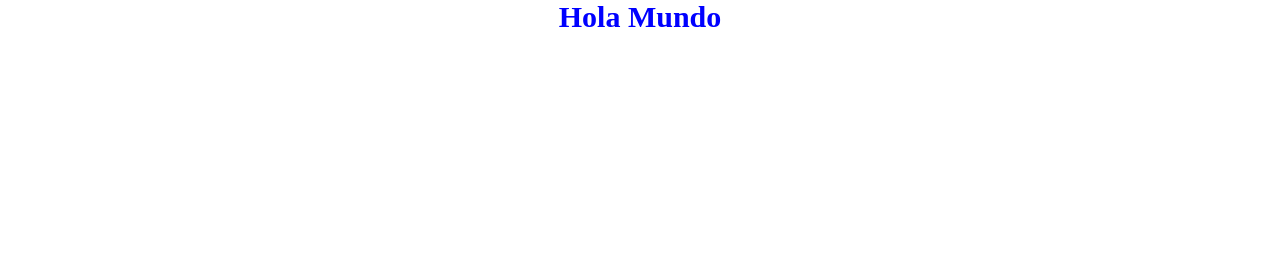
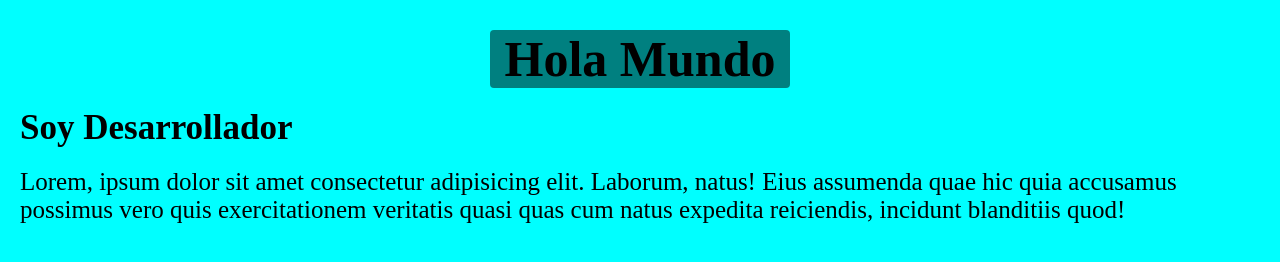
Before and after one commit to andre2308dev/Curso_Git, a plain HTML site: page proyecto-01/index.html in a window 1280 px wide. Drawn offline with Linux system fonts and the light colour scheme.

Commit message:
Agregamos Estilos y Maquetado

```diff
--- a/proyecto-01/index.html
+++ b/proyecto-01/index.html
@@ -8,8 +8,14 @@
     <link rel="stylesheet" href="./styles.css">
 </head>
 <body>
-    <div>
-        <h1 class="title">Hola Mundo</h1>
+    <div class="container_all">
+            <div class="container_title">
+                <h1 class="title">Hola Mundo</h1>
+            </div>
+            <div class="container_description">
+                <h2 class="subtitle">Soy Desarrollador</h2>
+                <p class="description">Lorem, ipsum dolor sit amet consectetur adipisicing elit. Laborum, natus! Eius assumenda quae hic quia accusamus possimus vero quis exercitationem veritatis quasi quas cum natus expedita reiciendis, incidunt blanditiis quod!</p>
+            </div>
     </div>
 </body>
 </html>
--- a/proyecto-01/styles.css
+++ b/proyecto-01/styles.css
@@ -4,8 +4,39 @@
     box-sizing: border-box;
 }
 
+.container_all {
+    background-color: aqua;
+    display: flex;
+    flex-direction: column;
+    align-items: center;
+    height: 100vh;
+}
+
+.container_title {
+    width: 300px;
+    text-align: center;
+    margin-top: 30px;
+}
+
 .title {
-    color: blue;
-    font-size: 30px;
+    font-size: 50px;
     text-align: center;
+    background-color: teal;
+    border-radius: 4px;
 }
+
+.container_description {
+    display: flex;
+    flex-direction: column;
+    margin: 20px;
+}
+
+.subtitle {
+    font-size: 35px;
+}
+
+.description {
+    margin-top: 20px;
+    font-size: 25px;
+    font-weight: 350;
+}
```
